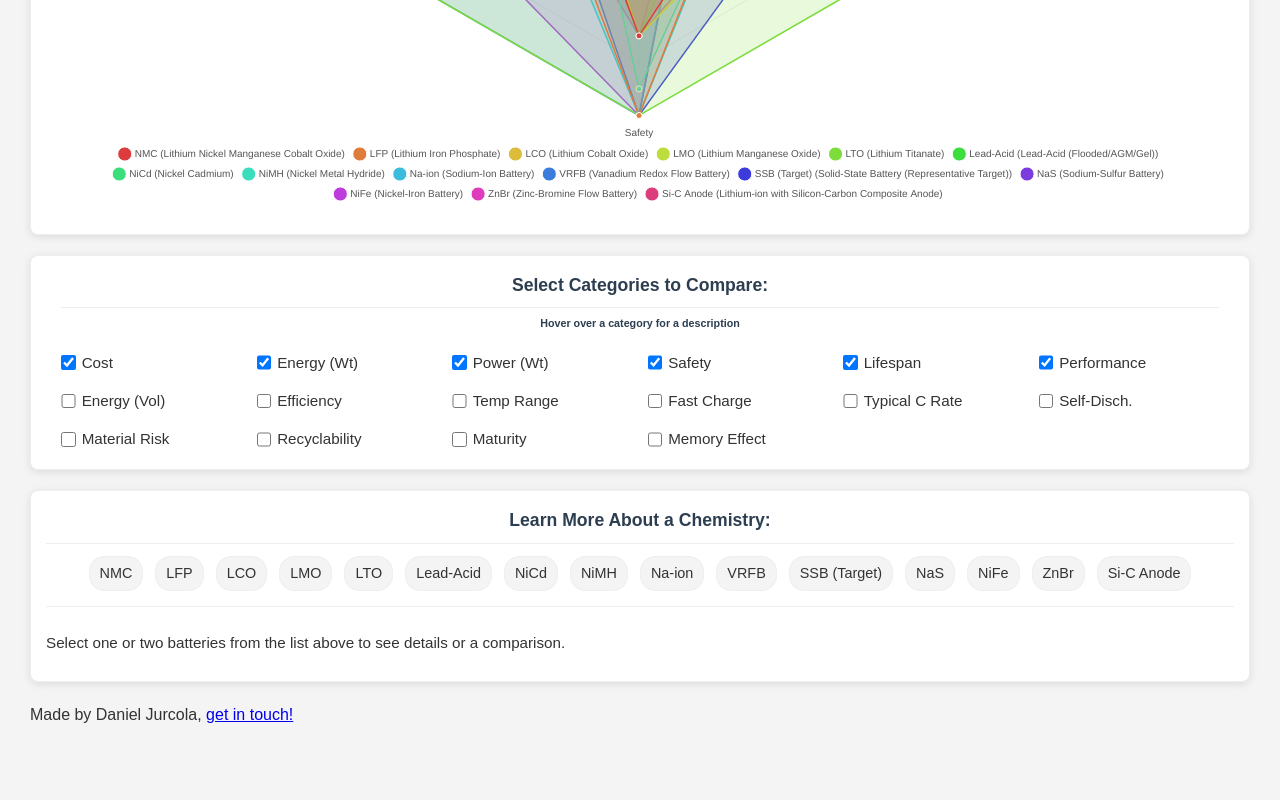
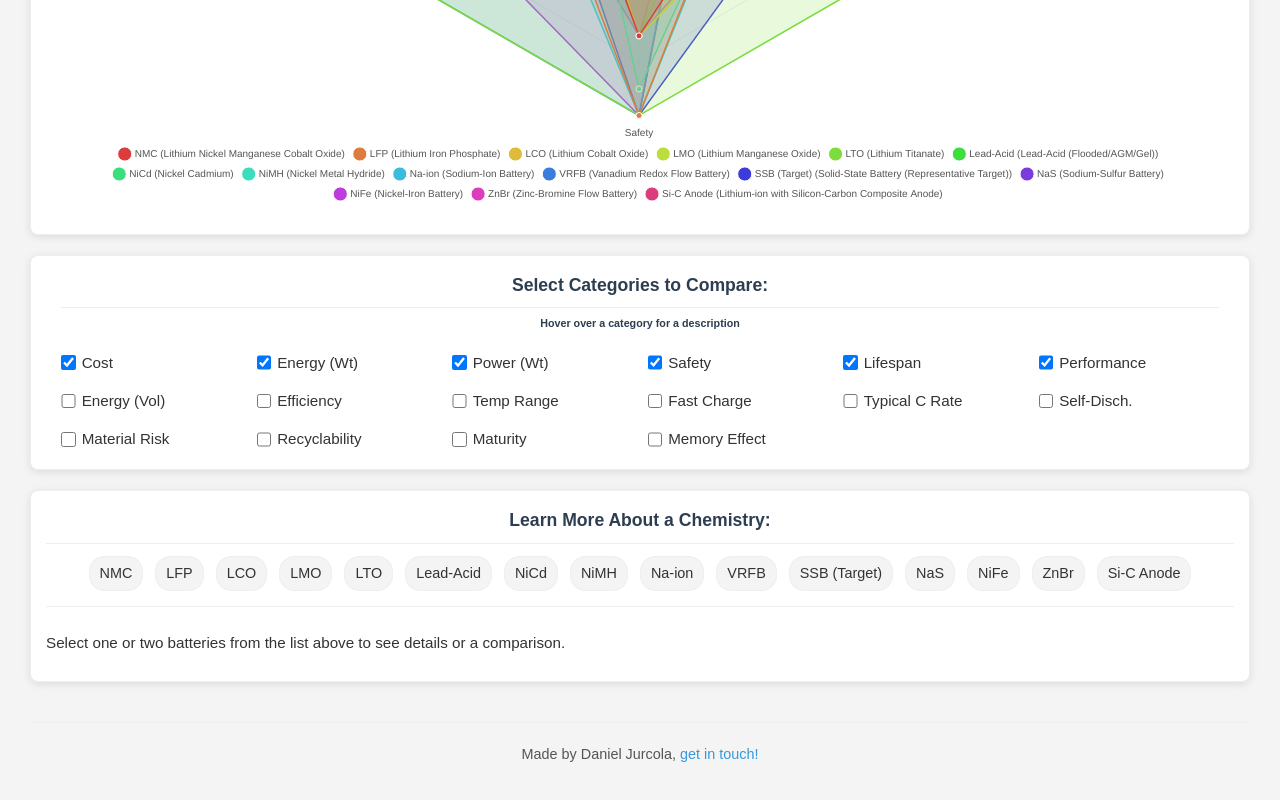
Before and after one commit to djurcola/battery-chem-compare, a plain HTML site: page index.html in a window 1280 px wide. Shown: the part 591-1391 px from the top of the page. Before the commit the page ends 1350 px from the top, so only its background shows below. Drawn offline with nearby package versions, Linux system fonts and the light colour scheme.

Commit message:
Update styles.css

```diff
--- a/styles.css
+++ b/styles.css
@@ -355,6 +355,38 @@ body.dark-mode .selector-list .battery-select-item.selected {
      #category-selector{ padding: 15px 30px; }
  }
 
+/* --- Footer Styling --- */
+footer {
+    margin-top: 40px;       /* Space above the footer */
+    padding: 20px var(--edge-padding); /* Vertical padding + Respect horizontal edge padding */
+    border-top: 1px solid var(--card-border); /* Subtle divider using theme border color */
+    text-align: center;      /* Center the text content */
+    font-size: 0.9em;        /* Slightly smaller than base text */
+    color: var(--info-text-color); /* Use the dimmer text color for less emphasis */
+    /* Inherits background-color from body */
+    /* Transition for smooth theme changes */
+    transition: border-color 0.3s ease, color 0.3s ease;
+}
 
+footer p {
+    margin: 0; /* Remove default paragraph margin */
+}
+
+footer a {
+    color: var(--link-color); /* Use the theme's link color */
+    text-decoration: none;   /* Remove default underline */
+    font-weight: 500;        /* Slightly bolder link */
+    transition: color 0.2s ease; /* Smooth hover effect */
+}
+
+footer a:hover,
+footer a:focus {
+    color: var(--link-color); /* Keep color, or adjust if desired */
+    text-decoration: underline; /* Add underline on hover/focus for accessibility */
+    opacity: 0.85; /* Optional: Slight fade effect on hover */
+}
+
+/* No specific dark mode styles needed here as variables handle it */
+/* --- End Footer Styling --- */
 
 /* --- End CSS --- */
```
